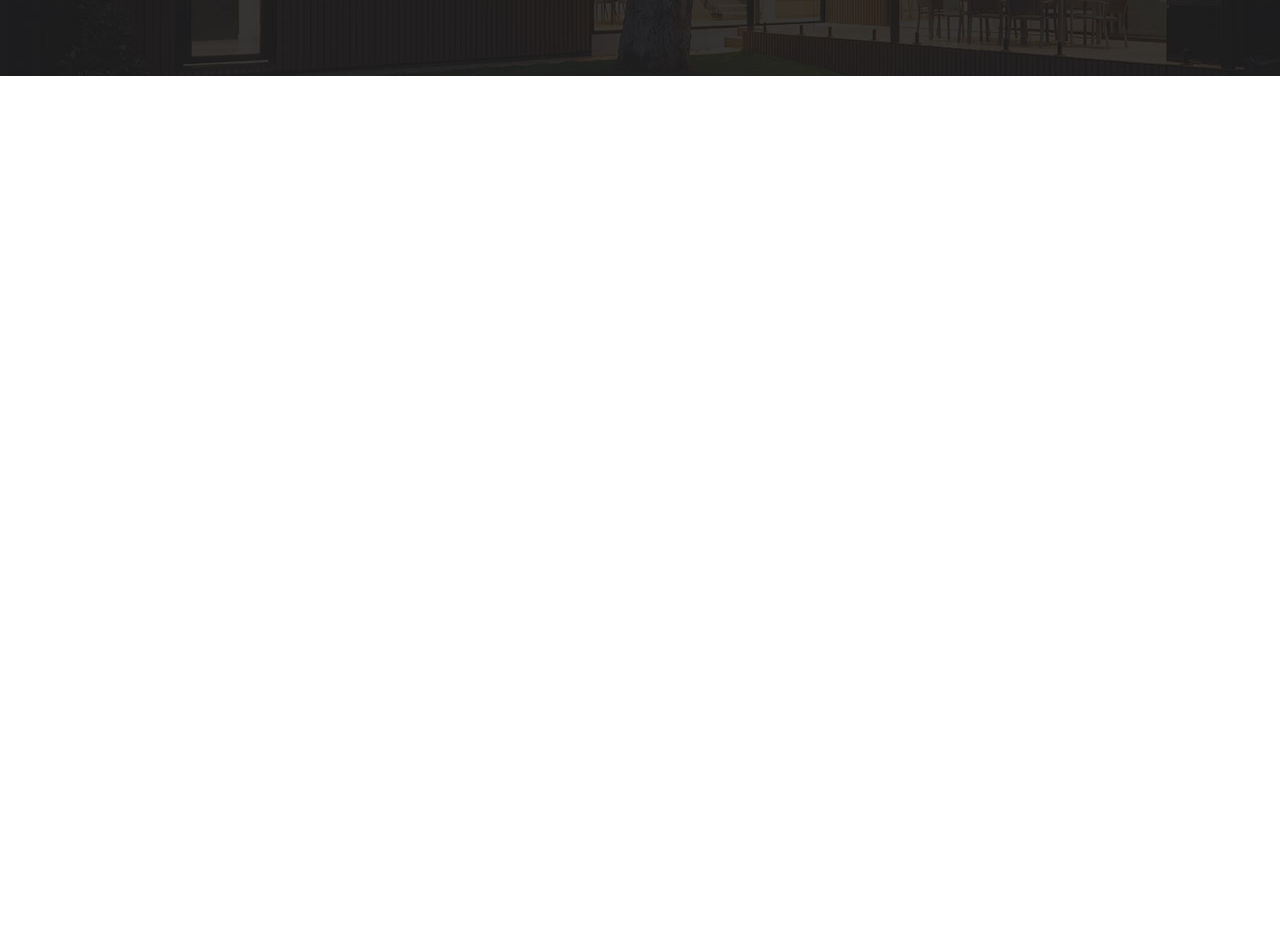
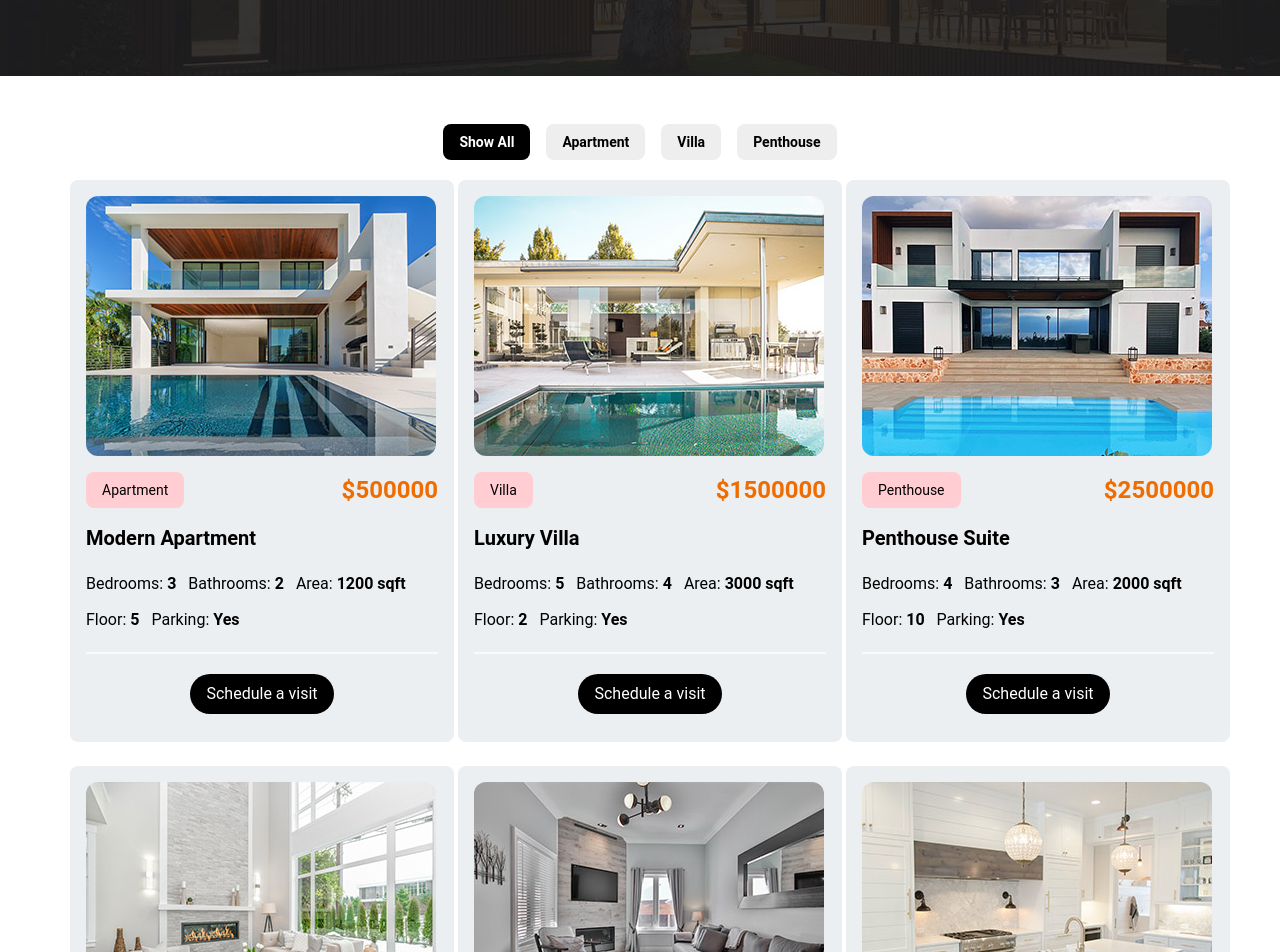
Before and after one commit to Swapvp/React_Villa, a React (Vite) app: page /properties in a window 1280 px wide. Shown: the part 400-1352 px from the top of the page. Before the commit the page ends 800 px from the top, so only its background shows below. Built offline with nearby package versions, Linux system fonts and the light colour scheme.

Commit message:
villa-completed

```diff
--- a/src/Pages/Properties.jsx
+++ b/src/Pages/Properties.jsx
@@ -1,14 +1,119 @@
-import React from "react";
+import React, { useState } from "react";
+import PropertyCard from "../Components/PropertyCard";
+import PageHeader from "../Components/PageHeader";
 import Nav from "../Components/Nav";
-import PageHeader from "../Components/PageHeader";
+import Footer from "../Components/Footer";
 
-const Properties = () => {
+const propertyData = [
+  {
+    src: "src/assets/images/property-01.jpg",
+    type: "Apartment",
+    price: 500000,
+    headiing: "Modern Apartment",
+    bedroom: 3,
+    bathrooms: 2,
+    area: "1200 sqft",
+    floor: 5,
+    parking: "Yes",
+  },
+  {
+    src: "src/assets/images/property-02.jpg",
+    type: "Villa",
+    price: 1500000,
+    headiing: "Luxury Villa",
+    bedroom: 5,
+    bathrooms: 4,
+    area: "3000 sqft",
+    floor: 2,
+    parking: "Yes",
+  },
+  {
+    src: "src/assets/images/property-03.jpg",
+    type: "Penthouse",
+    price: 2500000,
+    headiing: "Penthouse Suite",
+    bedroom: 4,
+    bathrooms: 3,
+    area: "2000 sqft",
+    floor: 10,
+    parking: "Yes",
+  },
+
+  {
+    src: "src/assets/images/property-04.jpg",
+    type: "Penthouse",
+    price: 2500000,
+    headiing: "Penthouse Suite",
+    bedroom: 4,
+    bathrooms: 3,
+    area: "2000 sqft",
+    floor: 10,
+    parking: "Yes",
+  },
+  {
+    src: "src/assets/images/property-05.jpg",
+    type: "Penthouse",
+    price: 2500000,
+    headiing: "Penthouse Suite",
+    bedroom: 4,
+    bathrooms: 3,
+    area: "2000 sqft",
+    floor: 10,
+    parking: "Yes",
+  },
+  {
+    src: "src/assets/images/property-06.jpg",
+    type: "Penthouse",
+    price: 2500000,
+    headiing: "Penthouse Suite",
+    bedroom: 4,
+    bathrooms: 3,
+    area: "2000 sqft",
+    floor: 10,
+    parking: "Yes",
+  },
+  // Add more data as needed
+];
+
+function FilterTabs() {
+  const [activeTab, setActiveTab] = useState("Show All");
+
+  const filteredData =
+    activeTab === "Show All"
+      ? propertyData
+      : propertyData.filter((item) => item.type === activeTab);
+
   return (
-    <div>
+    <>
       <Nav />
-      <PageHeader breadcrumbText="properties" heading="properties" />
-    </div>
+      <PageHeader breadcrumbText="Properties" heading="Properties" />
+
+      <div className="container mx-auto py-12">
+        {/* Tabs */}
+        <div className="flex justify-center mb-5">
+          {["Show All", "Apartment", "Villa", "Penthouse"].map((tab) => (
+            <button
+              key={tab}
+              className={`px-4 py-2 mx-2 text-sm font-bold rounded-lg ${
+                activeTab === tab
+                  ? "bg-black text-white"
+                  : "bg-gray-200 hover:bg-gray-300"
+              }`}
+              onClick={() => setActiveTab(tab)}
+            >
+              {tab}
+            </button>
+          ))}
+        </div>
+
+        {/* Cards */}
+        <div className="grid grid-cols-1 sm:grid-cols-2 lg:grid-cols-3 gap-6">
+          <PropertyCard data={filteredData} />
+        </div>
+      </div>
+      <Footer />
+    </>
   );
-};
+}
 
-export default Properties;
+export default FilterTabs;
```
